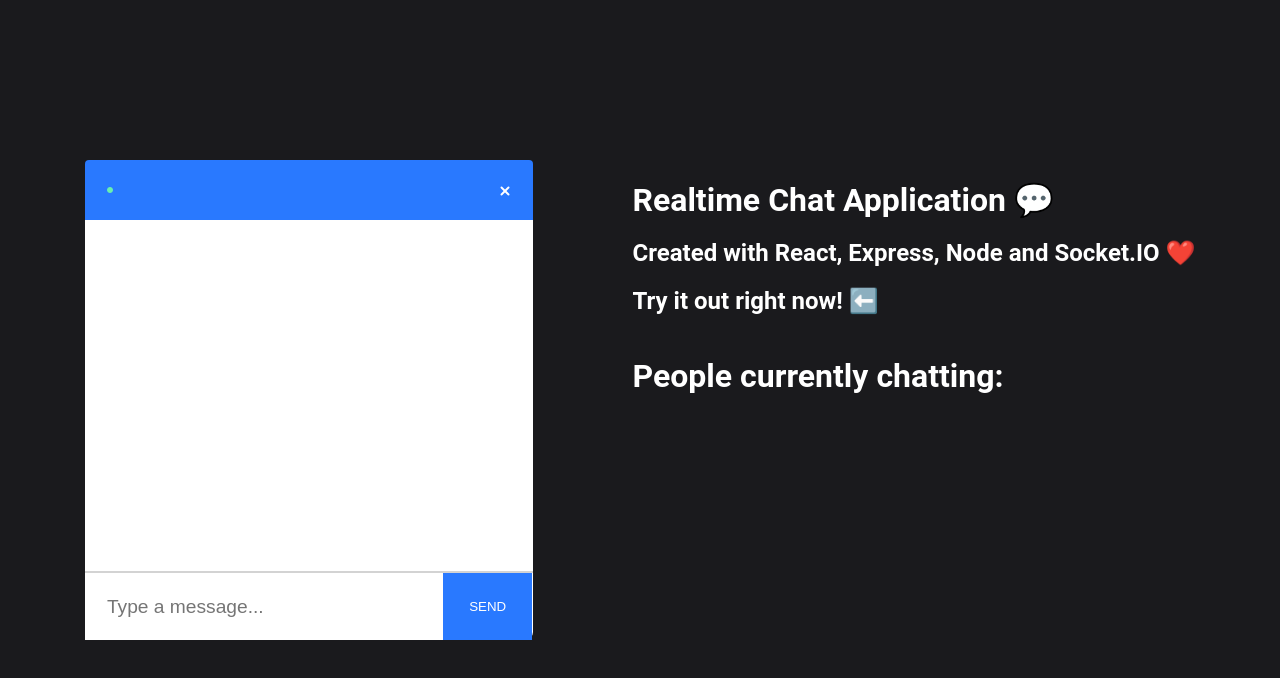
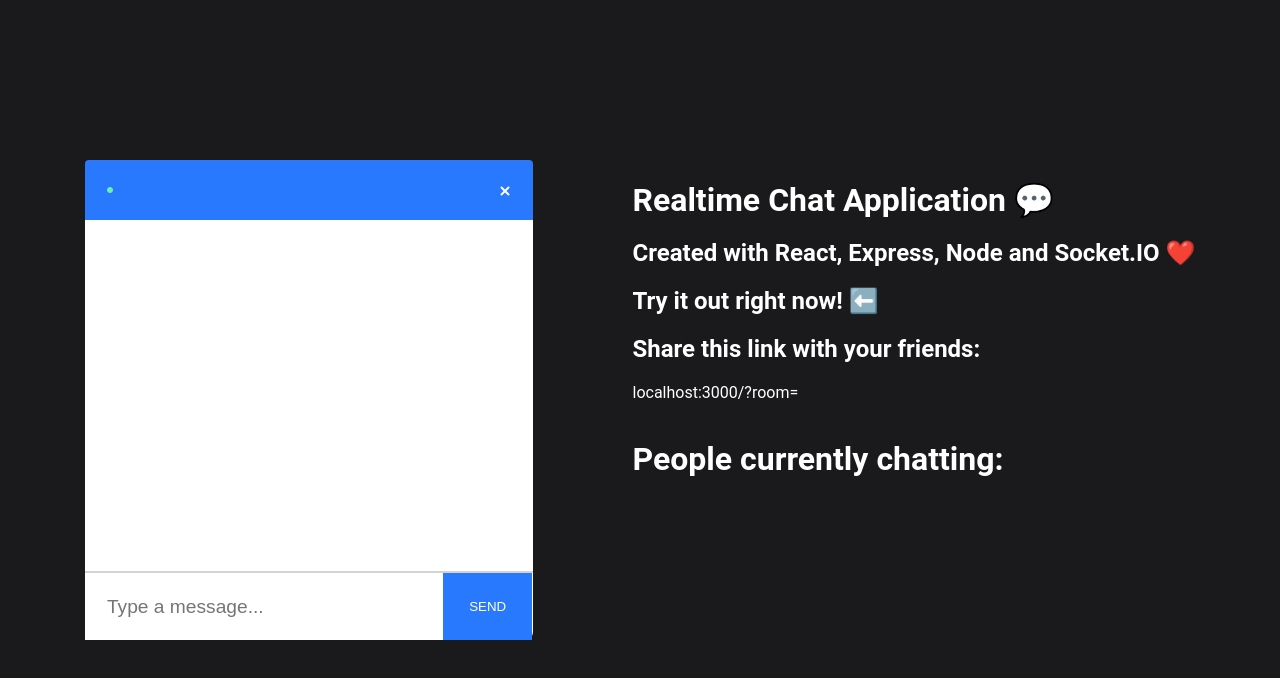
Before and after one commit to fangpinsern/RealTimeChatApp-frontend, a React (Create React App) app: page /chat in a window 1280 px wide. Shown: the top 678 px of the page. Built offline with nearby package versions, Linux system fonts and the light colour scheme.

Commit message:
Added link sharing capabilities
- You can now share the chat room with friend by sending a link

```diff
--- a/src/components/Chat/Chat.js
+++ b/src/components/Chat/Chat.js
@@ -28,7 +28,6 @@ const Chat = ({ location }) => {
     socket.emit("join", { name, room }, (error) => {
       if (error) {
         setHasError(true);
-        return alert(error);
       }
     });
 
@@ -80,7 +79,7 @@ const Chat = ({ location }) => {
           setMessage={setMessage}
         />
       </div>
-      <TextContainer users={roomUsers} />
+      <TextContainer users={roomUsers} room={room} />
     </div>
   );
 };
--- a/src/components/Join/Join.js
+++ b/src/components/Join/Join.js
@@ -1,11 +1,23 @@
-import React, { useState } from "react";
+import React, { useEffect, useState } from "react";
+import queryString from "query-string";
 import { Link } from "react-router-dom";
 
 import "./Join.css";
 
-const Join = () => {
+const Join = ({ location }) => {
   const [name, setName] = useState("");
   const [room, setRoom] = useState("");
+  const [hasInitialRoom, setHasInitialRoom] = useState(false);
+
+  useEffect(() => {
+    const { room } = queryString.parse(location.search);
+
+    console.log(room);
+    if (room) {
+      setRoom(room);
+      setHasInitialRoom(true);
+    }
+  }, [location.search]);
 
   return (
     <div className="joinOuterContainer">
@@ -24,7 +36,9 @@ const Join = () => {
             placeholder="Room"
             className="joinInput mt-20"
             type="text"
+            value={room}
             onChange={(event) => setRoom(event.target.value)}
+            disabled={hasInitialRoom}
           />
         </div>
         <Link
--- a/src/components/TextContainer/TextContainer.js
+++ b/src/components/TextContainer/TextContainer.js
@@ -4,7 +4,9 @@ import onlineIcon from "../../icons/onlineIcon.png";
 
 import "./TextContainer.css";
 
-const TextContainer = ({ users }) => (
+const TextContainer = ({ users, room }) => {
+  const link = "localhost:3000";
+  return (
     <div className="textContainer">
       <div>
         <h1>
@@ -25,6 +27,8 @@ const TextContainer = ({ users }) => (
             ⬅️
           </span>
         </h2>
+        <h2>Share this link with your friends:</h2>
+        <p>{`${link}/?room=${room ? room : ""}`}</p>
       </div>
       {users ? (
         <div>
@@ -43,5 +47,6 @@ const TextContainer = ({ users }) => (
       ) : null}
     </div>
   );
+};
 
 export default TextContainer;
```
Also changed, not shown: 1 other file (tests, documents, lock files or other folders). Lines whose indentation alone changed are shown as unchanged.
